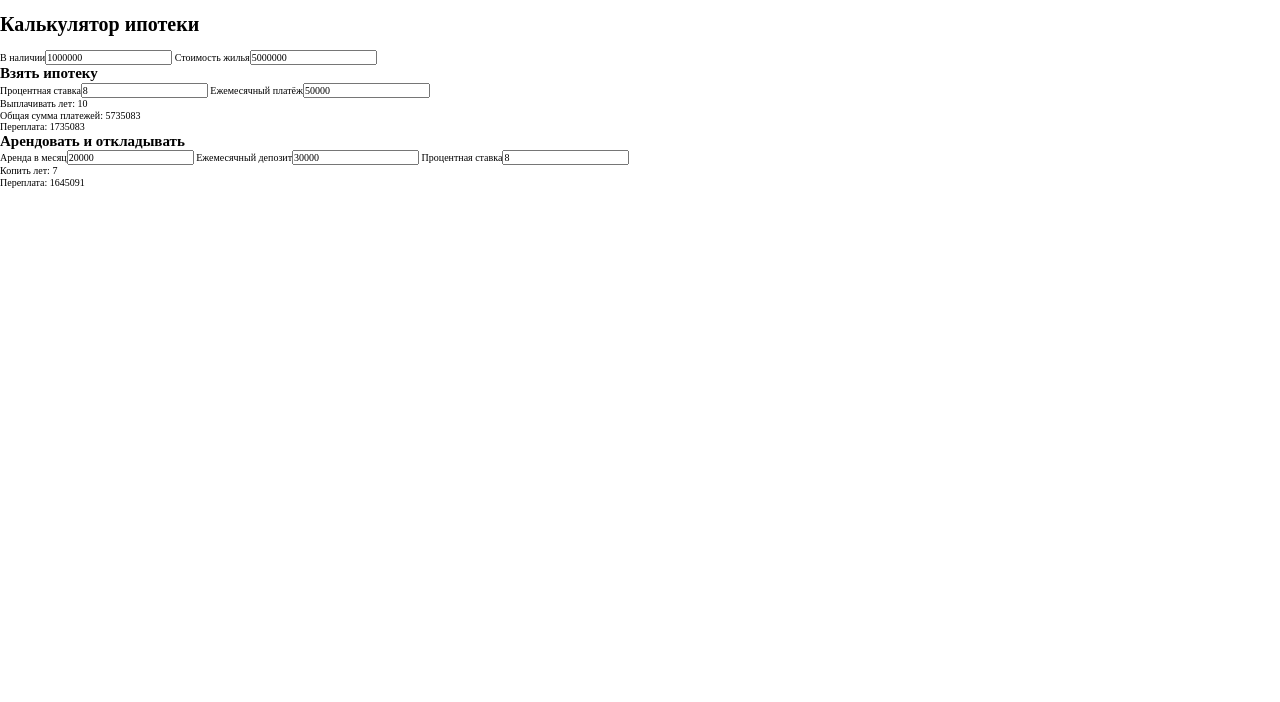
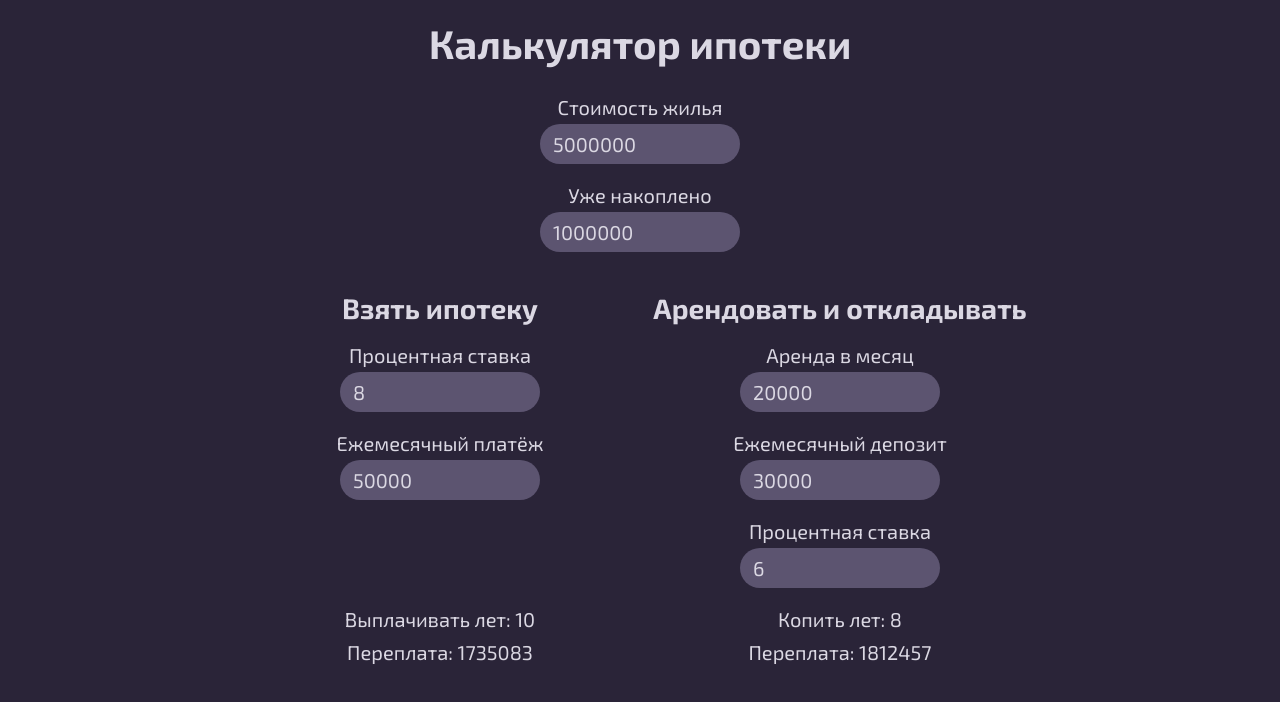
Before and after one commit to GVal98/mortgage-calculator, a website built with webpack: page src/index.html in a window 1280 px wide. Built offline with nearby package versions, Linux system fonts and the light colour scheme.

Commit message:
feat: styles

```diff
--- a/src/index.html
+++ b/src/index.html
@@ -4,38 +4,114 @@
     <meta charset="UTF-8" />
     <meta http-equiv="X-UA-Compatible" content="IE=edge" />
     <meta name="viewport" content="width=device-width, initial-scale=1.0" />
+    <link rel="preconnect" href="https://fonts.googleapis.com" />
+    <link rel="preconnect" href="https://fonts.gstatic.com" crossorigin />
+    <link
+      href="https://fonts.googleapis.com/css2?family=Exo+2:wght@400;700&display=swap"
+      rel="stylesheet"
+    />
     <title>Калькулятор ипотеки</title>
   </head>
   <body>
     <header>
-      <h1>Калькулятор ипотеки</h1>
+      <h1 class="heading-1">Калькулятор ипотеки</h1>
     </header>
     <main>
-      <form id="container">
-        <label>В наличии<input id="down-payment" value="1000000" /></label>
-        <label>
-          Стоимость жилья<input id="property-value" value="5000000" />
-        </label>
-        <h2>Взять ипотеку</h2>
-        <label>
-          Процентная ставка<input id="mortrage-interest" value="8" />
-        </label>
-        <label>
-          Ежемесячный платёж<input id="monthly-payment" value="50000" />
-        </label>
-        <p>Выплачивать лет: <span id="mortrage-years"></span></p>
-        <p>Общая сумма платежей: <span id="total-payment"></span></p>
-        <p>Переплата: <span id="overpayment-mortrage"></span></p>
-        <h2>Арендовать и откладывать</h2>
-        <label>Аренда в месяц<input id="rent-value" value="20000" /></label>
-        <label>
-          Ежемесячный депозит<input id="monthly-savings" value="30000" />
-        </label>
-        <label>
-          Процентная ставка<input id="deposit-interest" value="8" />
-        </label>
-        <p>Копить лет: <span id="rent-years"></span></p>
-        <p>Переплата: <span id="overpayment-rent"></span></p>
+      <form id="container" class="calculator">
+        <div class="calculator__common-inputs">
+          <div class="calculator__input-group">
+            <label for="property-value" class="calculator__input-name">
+              Стоимость жилья
+            </label>
+            <input
+              id="property-value"
+              value="5000000"
+              class="calculator__input"
+            />
+          </div>
+          <div class="calculator__input-group">
+            <label for="down-payment" class="calculator__input-name">
+              Уже накоплено
+            </label>
+            <input
+              id="down-payment"
+              value="1000000"
+              class="calculator__input"
+            />
+          </div>
+        </div>
+        <div class="calculator__columns">
+          <div class="calculator__mortrage">
+            <h2 class="heading-2">Взять ипотеку</h2>
+            <div class="calculator__input-group">
+              <label for="mortrage-interest" class="calculator__input-name">
+                Процентная ставка
+              </label>
+              <input
+                id="mortrage-interest"
+                value="8"
+                class="calculator__input"
+              />
+            </div>
+            <div class="calculator__input-group">
+              <label for="monthly-payment" class="calculator__input-name">
+                Ежемесячный платёж
+              </label>
+              <input
+                id="monthly-payment"
+                value="50000"
+                class="calculator__input"
+              />
+            </div>
+          </div>
+          <div class="calculator__rent">
+            <h2 class="heading-2">Арендовать и откладывать</h2>
+            <div class="calculator__input-group">
+              <label for="rent-value" class="calculator__input-name">
+                Аренда в месяц
+              </label>
+              <input id="rent-value" value="20000" class="calculator__input" />
+            </div>
+            <div class="calculator__input-group">
+              <label for="monthly-savings" class="calculator__input-name">
+                Ежемесячный депозит
+              </label>
+              <input
+                id="monthly-savings"
+                value="30000"
+                class="calculator__input"
+              />
+            </div>
+            <div class="calculator__input-group">
+              <label for="deposit-interest" class="calculator__input-name">
+                Процентная ставка
+              </label>
+              <input
+                id="deposit-interest"
+                value="6"
+                class="calculator__input"
+              />
+            </div>
+          </div>
+        </div>
+        <div class="calculator__columns">
+          <div class="calculator__mortrage">
+            <p class="calculator__result">
+              Выплачивать лет: <span id="mortrage-years"></span>
+            </p>
+            <p class="calculator__result">
+              Переплата: <span id="overpayment-mortrage"></span>
+            </p>
+          </div>
+          <div class="calculator__rent">
+            <p class="calculator__result">
+              Копить лет: <span id="rent-years"></span>
+            </p>
+            <p class="calculator__result">
+              Переплата: <span id="overpayment-rent"></span>
+            </p>
+          </div>
+        </div>
       </form>
     </main>
   </body>
--- a/src/index.js
+++ b/src/index.js
@@ -16,7 +16,6 @@ document.addEventListener('DOMContentLoaded', () => {
     },
     outputs: {
       mortrageYears: 'mortrage-years',
-      totalPayment: 'total-payment',
       overpaymentMortrage: 'overpayment-mortrage',
       rentYears: 'rent-years',
       overpaymentRent: 'overpayment-rent',
--- a/src/sass/abstracts/_variables.scss
+++ b/src/sass/abstracts/_variables.scss
@@ -1 +1,4 @@
-//
+$color-1: #dbd8e3;
+$color-2: #5c5470;
+$color-3: #352f44;
+$color-4: #2a2438;
--- a/src/sass/base/_base.scss
+++ b/src/sass/base/_base.scss
@@ -10,3 +10,14 @@ html {
   padding: 0;
   margin: 0;
 }
+
+body {
+  display: flex;
+  flex-direction: column;
+  align-items: center;
+  background-color: $color-4;
+}
+
+::selection {
+  background-color: $color-3;
+}
--- a/src/sass/base/_typography.scss
+++ b/src/sass/base/_typography.scss
@@ -1 +1,17 @@
-//
+body {
+  font-family: 'Exo 2', sans-serif;
+  font-size: 2rem;
+  color: $color-1;
+}
+
+.heading-1 {
+  margin-top: 2rem;
+  margin-bottom: 3rem;
+  font-size: 4rem;
+}
+
+.heading-2 {
+  margin-top: 2rem;
+  margin-bottom: 2rem;
+  font-size: 2.8rem;
+}
--- /dev/null
+++ b/src/sass/layout/_calculator.scss
@@ -0,0 +1,44 @@
+.calculator__columns {
+  display: flex;
+  justify-content: center;
+}
+
+.calculator__mortrage {
+  display: flex;
+  flex-direction: column;
+  align-items: center;
+  width: 40rem;
+}
+
+.calculator__rent {
+  display: flex;
+  flex-direction: column;
+  align-items: center;
+  width: 40rem;
+}
+
+.calculator__input-group {
+  display: flex;
+  flex-direction: column;
+  align-items: center;
+  margin-bottom: 2rem;
+}
+
+.calculator__input-name {
+  margin-bottom: 0.5rem;
+}
+
+.calculator__input {
+  max-width: 20rem;
+  height: 4rem;
+  padding-left: 1.3rem;
+  color: $color-1;
+  background-color: $color-2;
+  border: none;
+  border-radius: 2rem;
+  outline: none;
+}
+
+.calculator__result {
+  padding-bottom: 1rem;
+}
--- a/src/sass/main.scss
+++ b/src/sass/main.scss
@@ -3,3 +3,4 @@
 @import './abstracts/mixins';
 @import './base/base';
 @import './base/typography';
+@import './layout/calculator';
```
